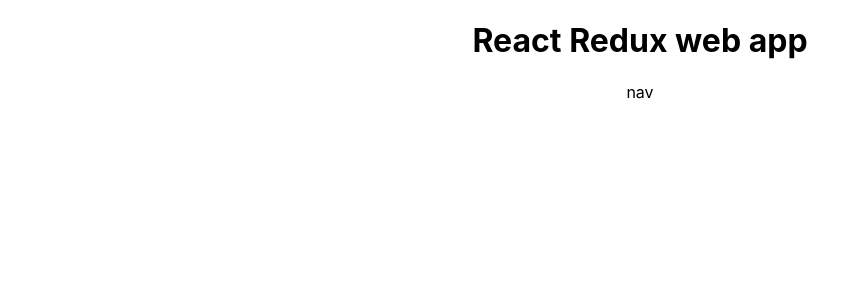
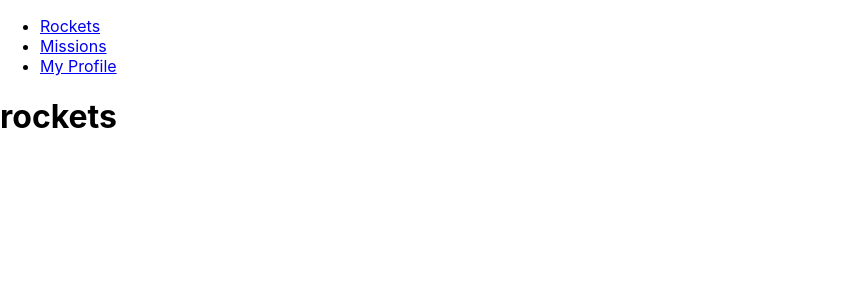
Before and after one commit to matee-safi/spacex-project, a React (Create React App) app: page / in a window 1280 px wide. Shown: the top 300 px of the page, without its empty margins (0-868 px from the left). Built offline with nearby package versions, Linux system fonts and the light colour scheme.

Commit message:
Add routes and view

```diff
--- a/src/App.css
+++ b/src/App.css
@@ -1,7 +1,3 @@
 .App {
   text-align: center;
 }
-
-.active {
-  color: red;
-}
--- a/src/App.js
+++ b/src/App.js
@@ -1,13 +1,16 @@
-import Nav from './components/Nav';
+import { Routes, Route } from 'react-router-dom';
+import View from './components/View';
 import './App.css';
 
-function App() {
-  return (
-    <div className="App">
-      <h1>React Redux web app</h1>
-      <Nav />
-    </div>
-  );
-}
+const App = () => (
+  <Routes>
+    <Route path="/" element={<View />}>
+      <Route index element={<h1>rockets</h1>} />
+      <Route path="missions" element={<h1>missions</h1>} />
+      <Route path="my-profile" element={<h1>my profile</h1>} />
+      <Route path="*" element={<h1>no match</h1>} />
+    </Route>
+  </Routes>
+);
 
 export default App;
--- a/src/components/Nav.js
+++ b/src/components/Nav.js
@@ -1,6 +1,20 @@
+import { NavLink } from 'react-router-dom';
+
+const links = [
+  { path: '/', label: 'Rockets' },
+  { path: 'missions', label: 'Missions' },
+  { path: 'my-profile', label: 'My Profile' },
+];
+
 const Nav = () => (
   <nav>
-    nav
+    <ul>
+      {links.map(({ path, label }) => (
+        <li key={path}>
+          <NavLink to={path}>{label}</NavLink>
+        </li>
+      ))}
+    </ul>
   </nav>
 );
 
--- /dev/null
+++ b/src/components/View.js
@@ -0,0 +1,11 @@
+import { Outlet } from 'react-router-dom';
+import Nav from './Nav';
+
+const View = () => (
+  <div className="wrapper">
+    <Nav />
+    <Outlet />
+  </div>
+);
+
+export default View;
--- a/src/index.js
+++ b/src/index.js
@@ -1,11 +1,14 @@
 import React from 'react';
 import ReactDOM from 'react-dom/client';
+import { BrowserRouter as Router } from 'react-router-dom';
 import './index.css';
 import App from './App';
 
 const root = ReactDOM.createRoot(document.getElementById('root'));
 root.render(
   <React.StrictMode>
-    <App />
+    <Router>
+      <App />
+    </Router>
   </React.StrictMode>,
 );
```
